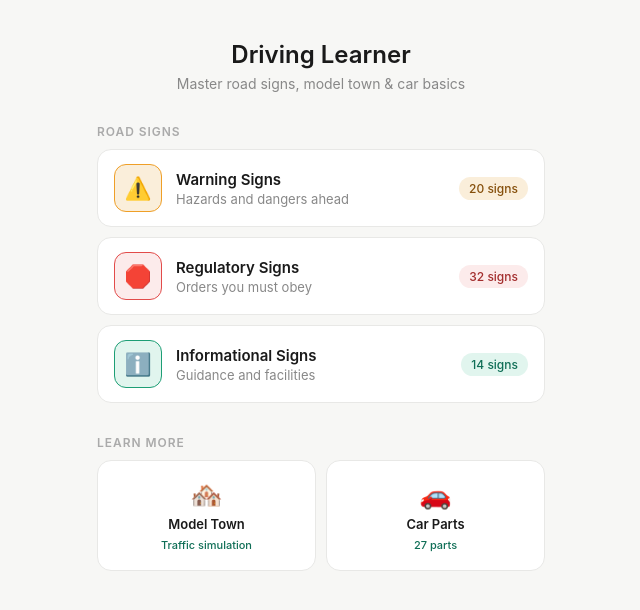
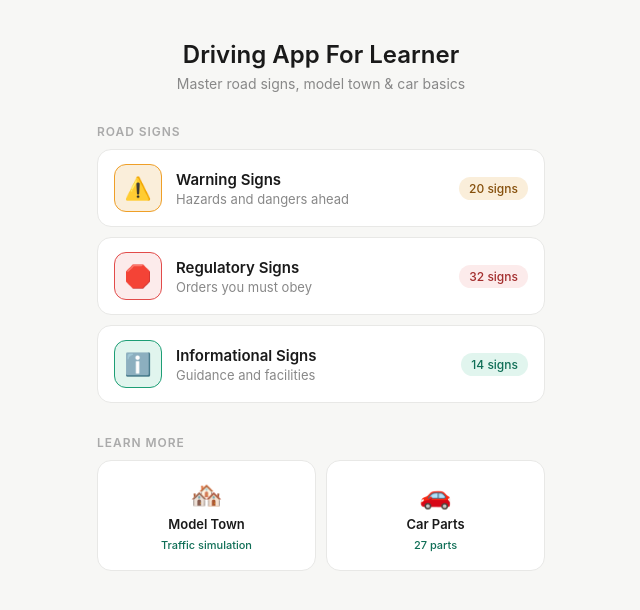
Before and after one commit to Moenga254/Learning-Driving-App, a React (Vite) app: page / in a window 1280 px wide. Shown: the top 610 px of the page, without its empty margins (319-959 px from the left). Built offline with nearby package versions, Linux system fonts and the light colour scheme.

Commit message:
changed header of the app

```diff
--- a/src/pages/Home.jsx
+++ b/src/pages/Home.jsx
@@ -42,7 +42,7 @@ export default function Home() {
 
         {/* Header */}
         <div style={styles.header}>
-          <h1 style={styles.title}>Driving Learner</h1>
+          <h1 style={styles.title}>Driving App For Learner</h1>
           <p style={styles.subtitle}>Master road signs, model town & car basics</p>
         </div>
 
```
